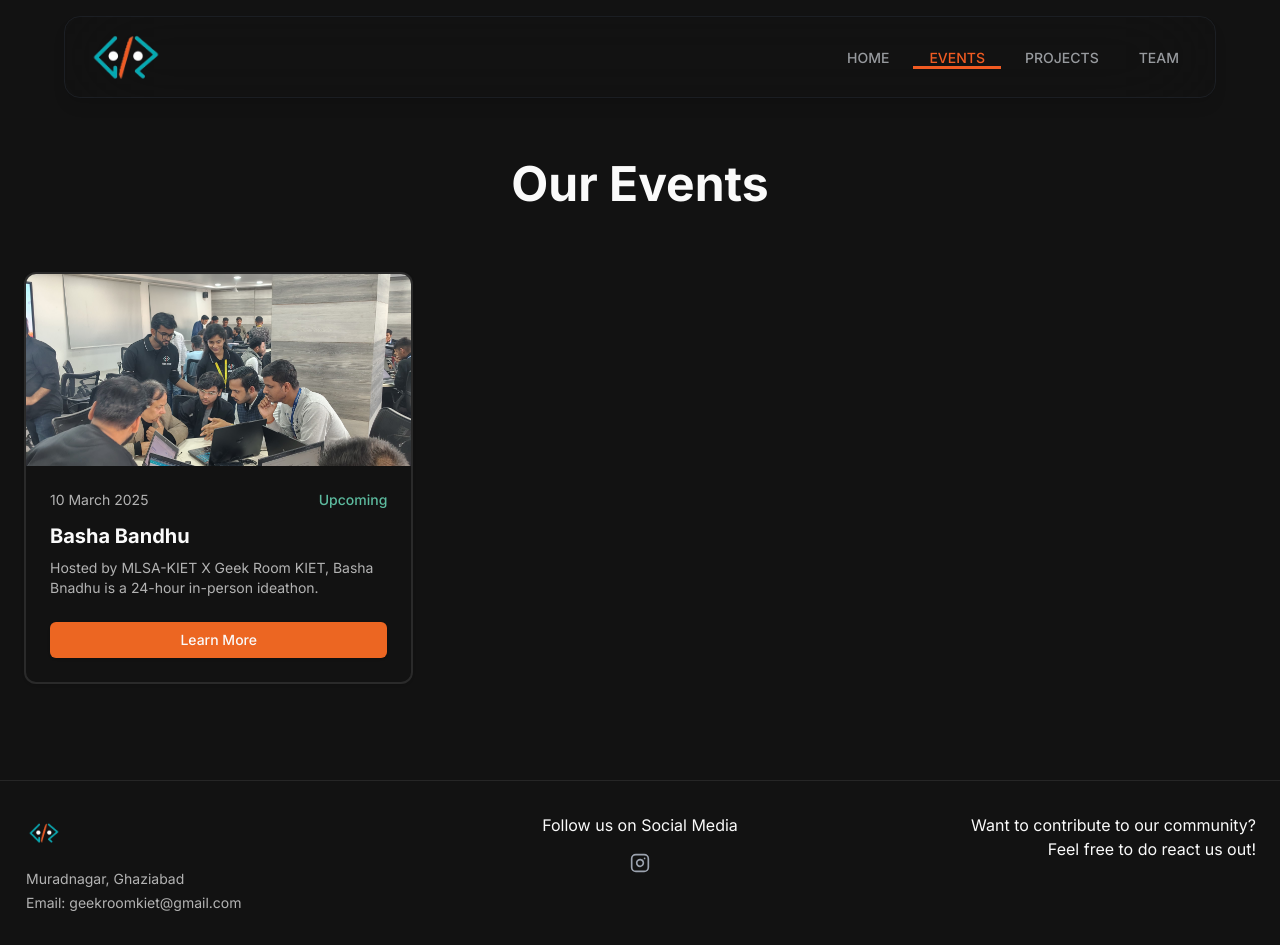
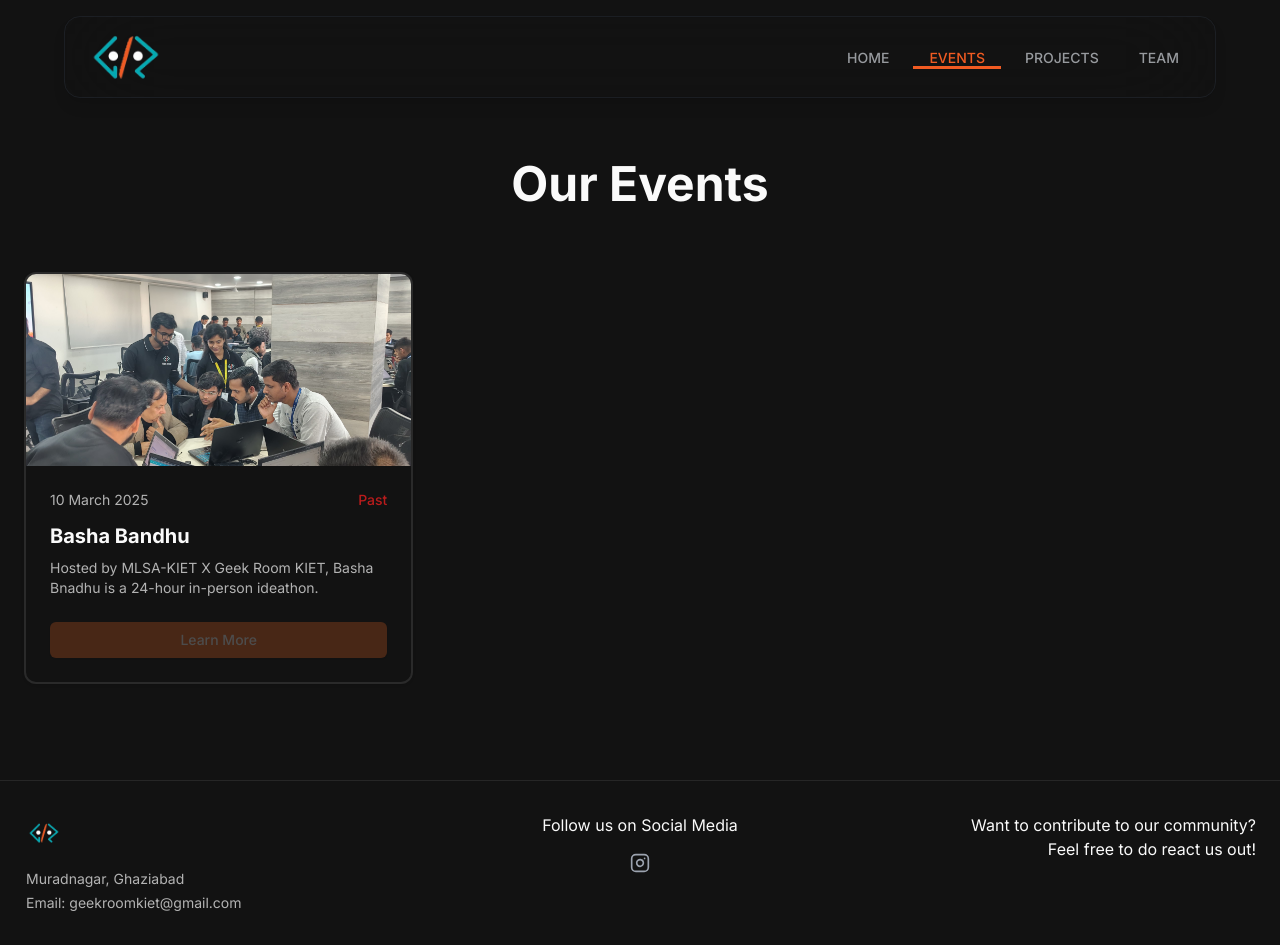
Before and after one commit to GEEK-ROOM-KIET/geekroom-kiet, a Next.js app: page /events in a window 1280 px wide. Built offline with nearby package versions, Linux system fonts and the light colour scheme.

Commit message:
feat:Updating  the Basha Bandhu Event Status (upcoming to Past) & make this event link Unclickable

```diff
--- a/package.json
+++ b/package.json
@@ -40,6 +40,7 @@
     "eslint-config-next": "15.1.7",
     "postcss": "^8",
     "tailwindcss": "^3.4.1",
-    "typescript": "^5"
+    "ts-node-dev": "^2.0.0",
+    "typescript": "^5.9.2"
   }
 }
--- a/src/app/events/page.tsx
+++ b/src/app/events/page.tsx
@@ -98,7 +98,7 @@ import { Card, CardContent, CardFooter } from "@/components/ui/card";
 const event = {
   id: "hack-summit",
   date: "10 March 2025",
-  upcoming: true,
+  upcoming: false,
   title: "Basha Bandhu",
   description:
     "Hosted by MLSA-KIET X Geek Room KIET, Basha Bnadhu is a 24-hour in-person ideathon.",
@@ -133,9 +133,9 @@ export default function EventsPage() {
                   <span className="text-sm text-muted-foreground">
                     {event.date}
                   </span>
-                  {event.upcoming && (
-                    <span className="text-sm font-medium text-secondary">
-                      Upcoming
+                  {!event.upcoming && (
+                    <span className="text-sm font-medium text-red-700">
+                      Past
                     </span>
                   )}
                 </div>
@@ -147,15 +147,20 @@ export default function EventsPage() {
               </CardContent>
 
               <CardFooter className="p-6 pt-0">
-                <Link href={`/events/${event.id}`} className="w-full">
+  <Link
+    href={event.upcoming ? `/events/${event.id}` : "#"}
+    className={`w-full ${!event.upcoming ? "pointer-events-none opacity-50" : ""}`}
+  >
     <Button
       variant="default"
       className="w-full bg-primary hover:bg-primary/90"
+      disabled={!event.upcoming}
     >
       Learn More
     </Button>
   </Link>
 </CardFooter>
+
             </Card>
           </div>
         </div>
```
Also changed, not shown: src/components/Footer.tsx (+0 -10 lines), 1 other file (tests, documents, lock files or other folders). Lines whose indentation alone changed are shown as unchanged.
